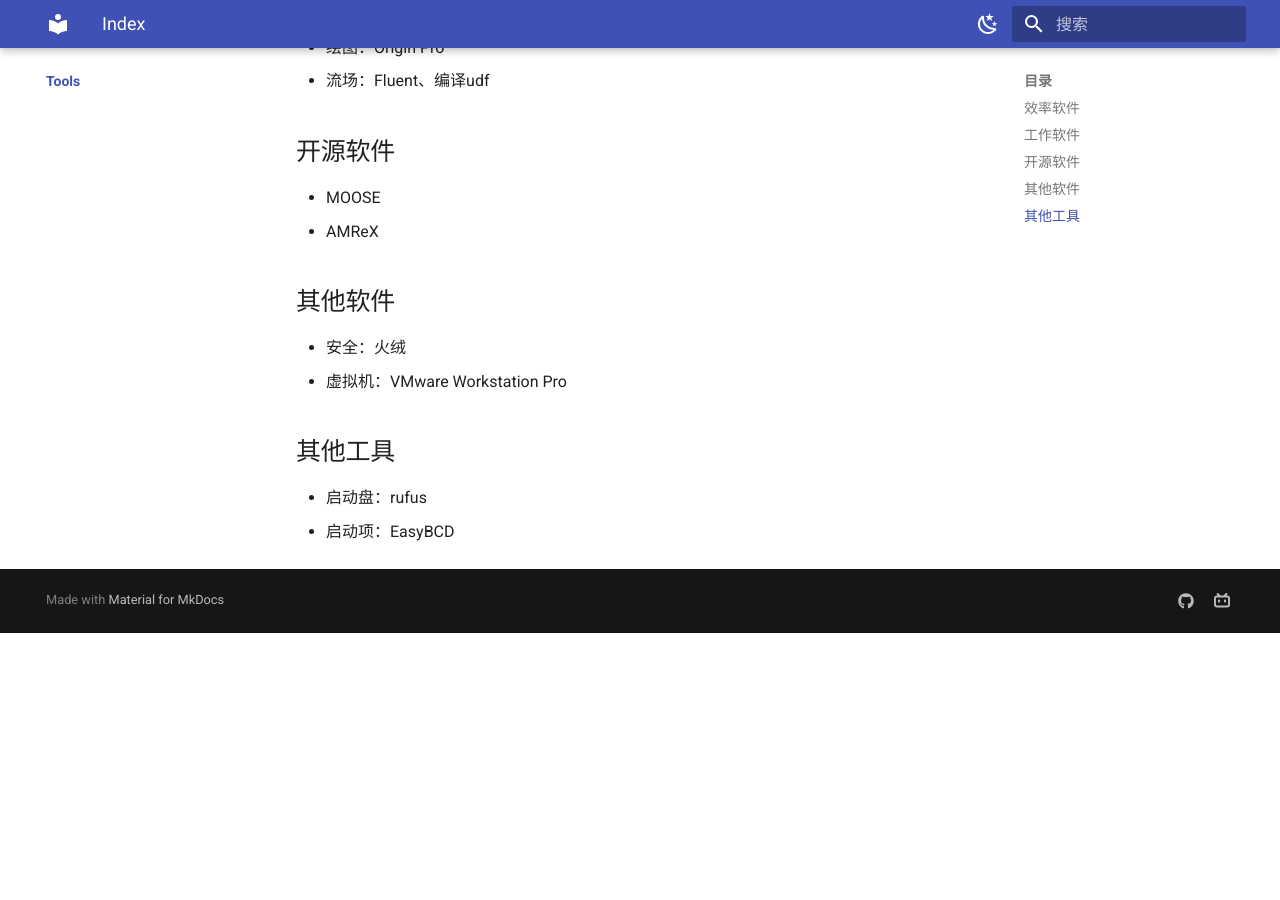
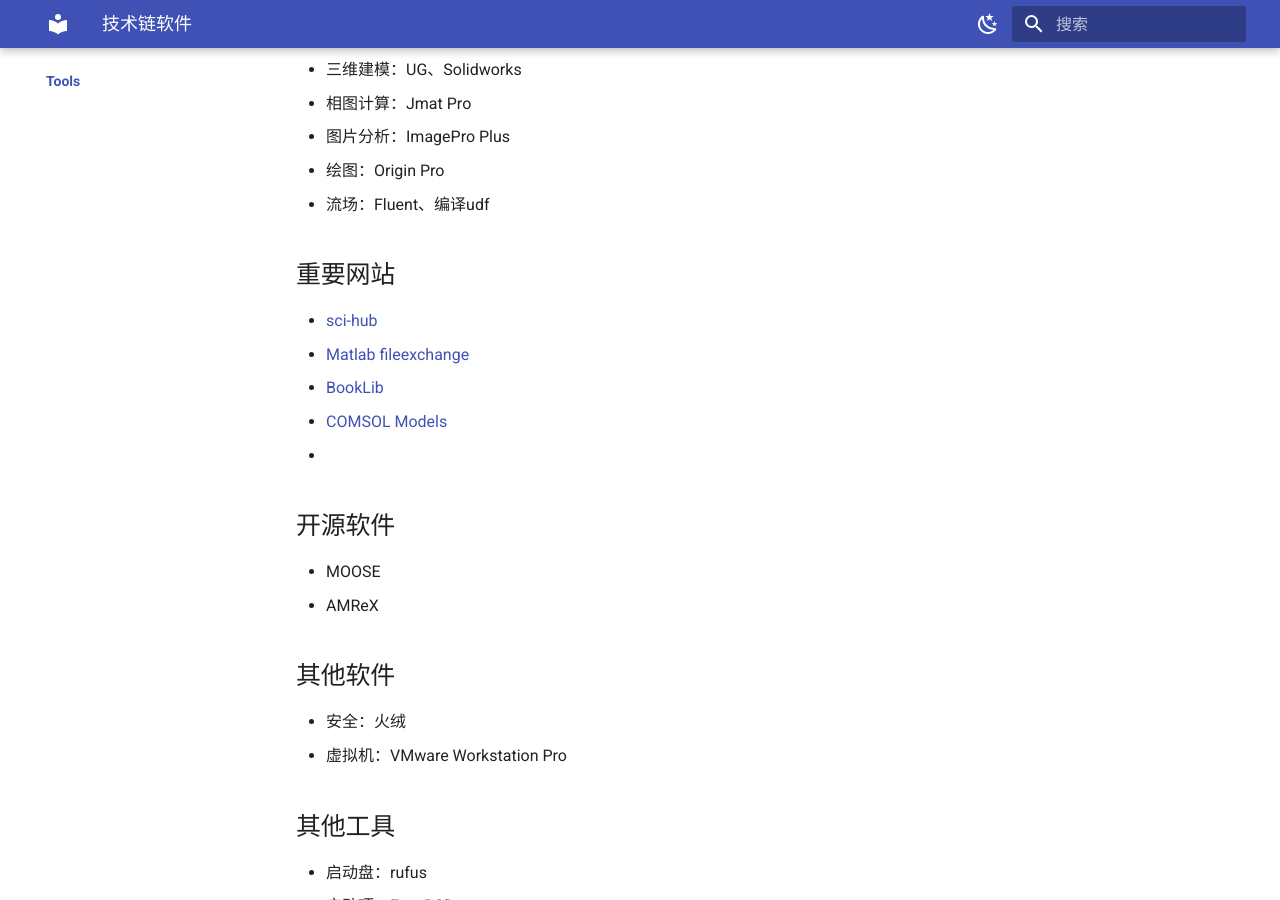
Before and after one commit to jinzhao2aqin/GitLearn, an MkDocs documentation site: the page built from docs/tools/index.md, in a window 1280 px wide and 900 px high, scrolled down 965 px. Built offline with MkDocs 1.6.1 and Material for MkDocs 9.7.7, drawn with Linux system fonts in a browser that asks for light colours; nearby versions of some CDN libraries; library files that are not in the unit come from our copies; before the commit the page ends 1598 px from its top, so only the background shows below that; some of the changed text lies outside the part shown.

Commit message:
fix bugs

```diff
--- a/docs/tools/index.md
+++ b/docs/tools/index.md
@@ -1,3 +1,9 @@
+
+# 技术链软件
+- [压力相图计算技术链](note1.md)
+
+# 工具软件
+
 ## 效率软件
 - 解压：7z
 - 搜索：Listary
@@ -23,6 +29,15 @@
 - 绘图：Origin Pro
 - 流场：Fluent、编译udf
 
+## 重要网站
+- [sci-hub](https://sci-hub.ren/)
+- [Matlab fileexchange](https://ww2.mathworks.cn/matlabcentral/fileexchange/)
+- [BookLib](http://libgen.rs/)
+- [COMSOL Models](https://cn.comsol.com/models)
+-
+
+
+
 ## 开源软件
 - MOOSE
 - AMReX
```
